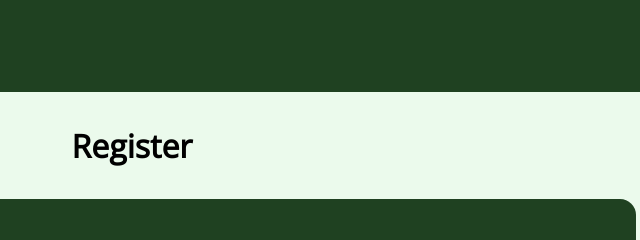
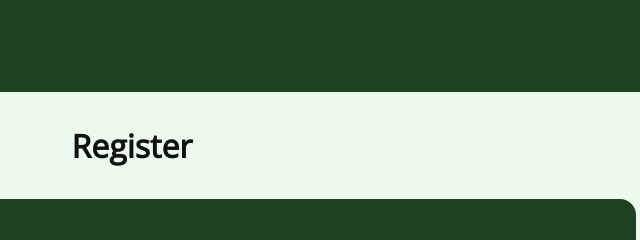
Before and after one commit to Oyekunle-Mark/politico, a plain HTML site: page UI/sign_up.html in a window 1280 px wide. Shown: the top 240 px of the page, 508-1148 px from the left. Drawn offline with nearby package versions, Linux system fonts and the light colour scheme.

```diff
--- a/UI/css/index.css
+++ b/UI/css/index.css
@@ -20,7 +20,7 @@
 main h3 {
     font-size: 2rem;
     text-align: center;
-    color: black;
+    color: #0F120D;
 }
 
 main.sign-in {
```
